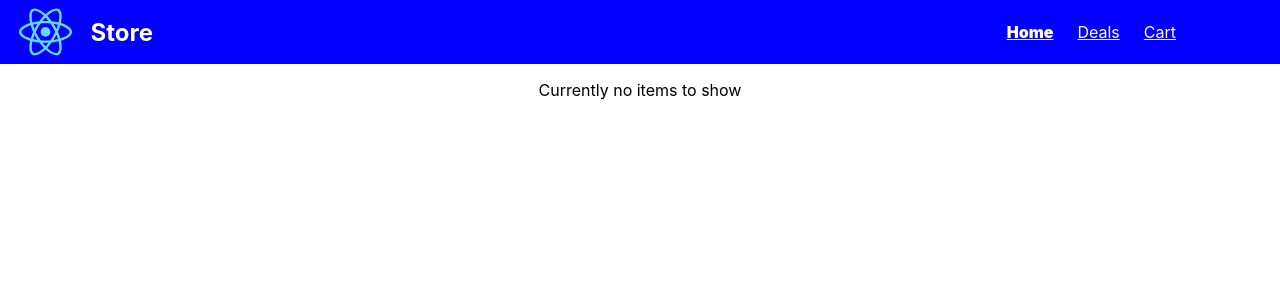
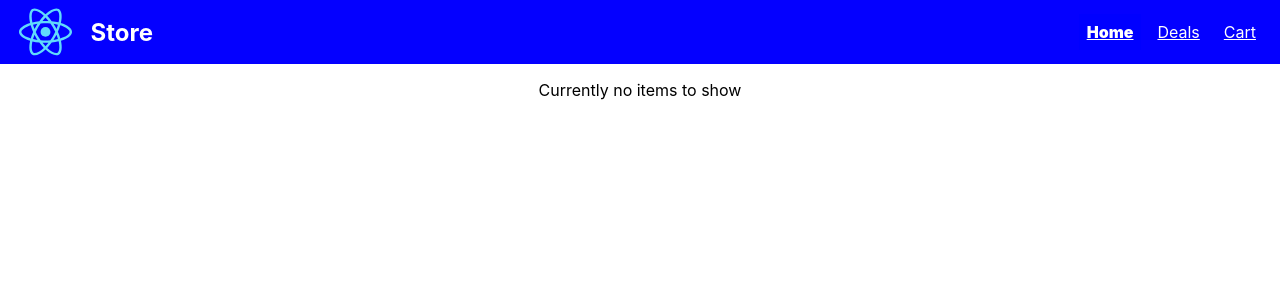
Before and after one commit to c-as/react-store, a React (Create React App) app: page / in a window 1280 px wide. Shown: the top 300 px of the page. Built offline with nearby package versions, Linux system fonts and the light colour scheme; no server answers.

Commit message:
Update App.css

```diff
--- a/src/App.css
+++ b/src/App.css
@@ -1,6 +1,6 @@
 .header {
   width: 100%;
-  padding: 0em 6em 0em 0rem;
+  padding: 0em 1em 0em 0rem;
   box-sizing: border-box;
   background-color: rgb(4, 0, 255);
   display: flex;
```
